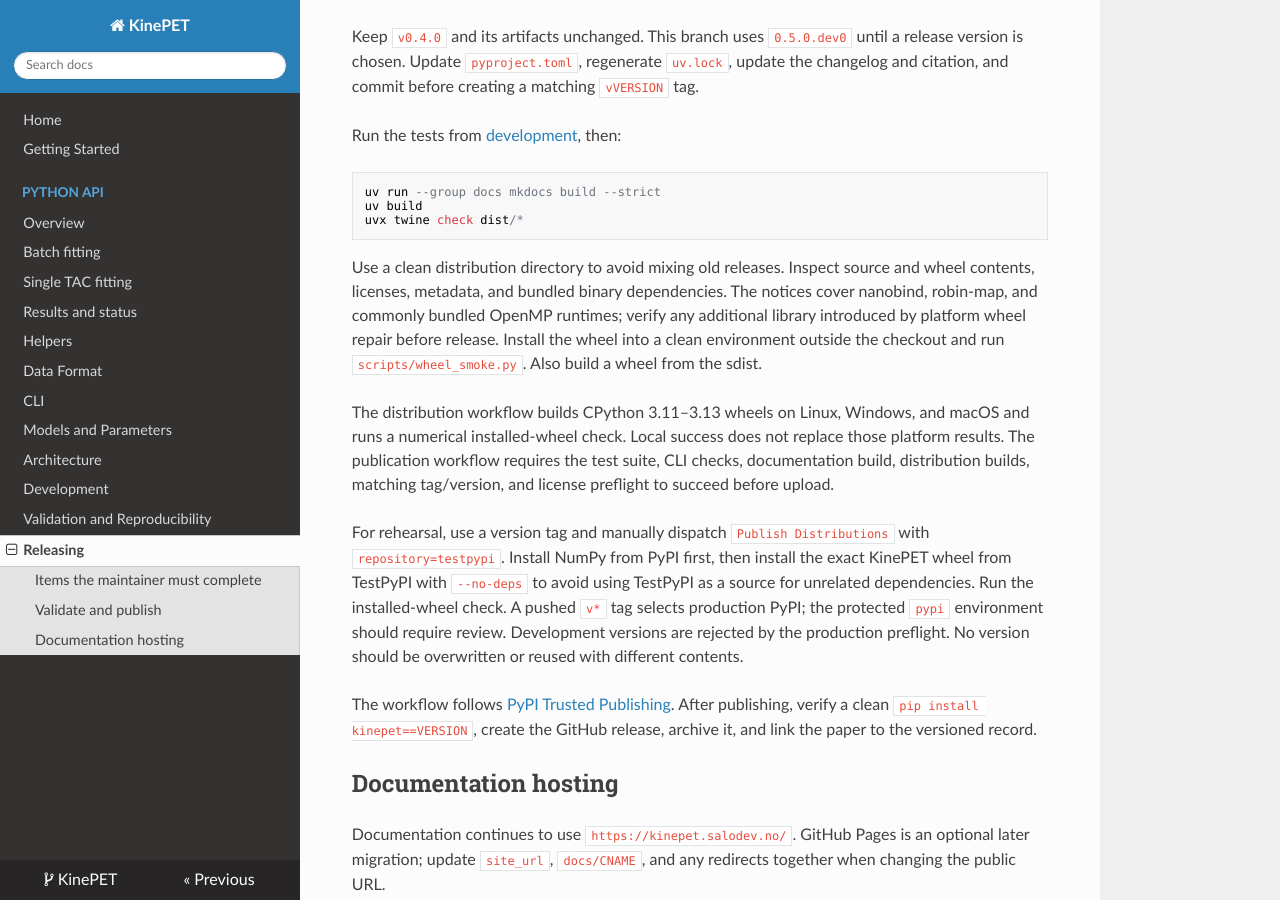
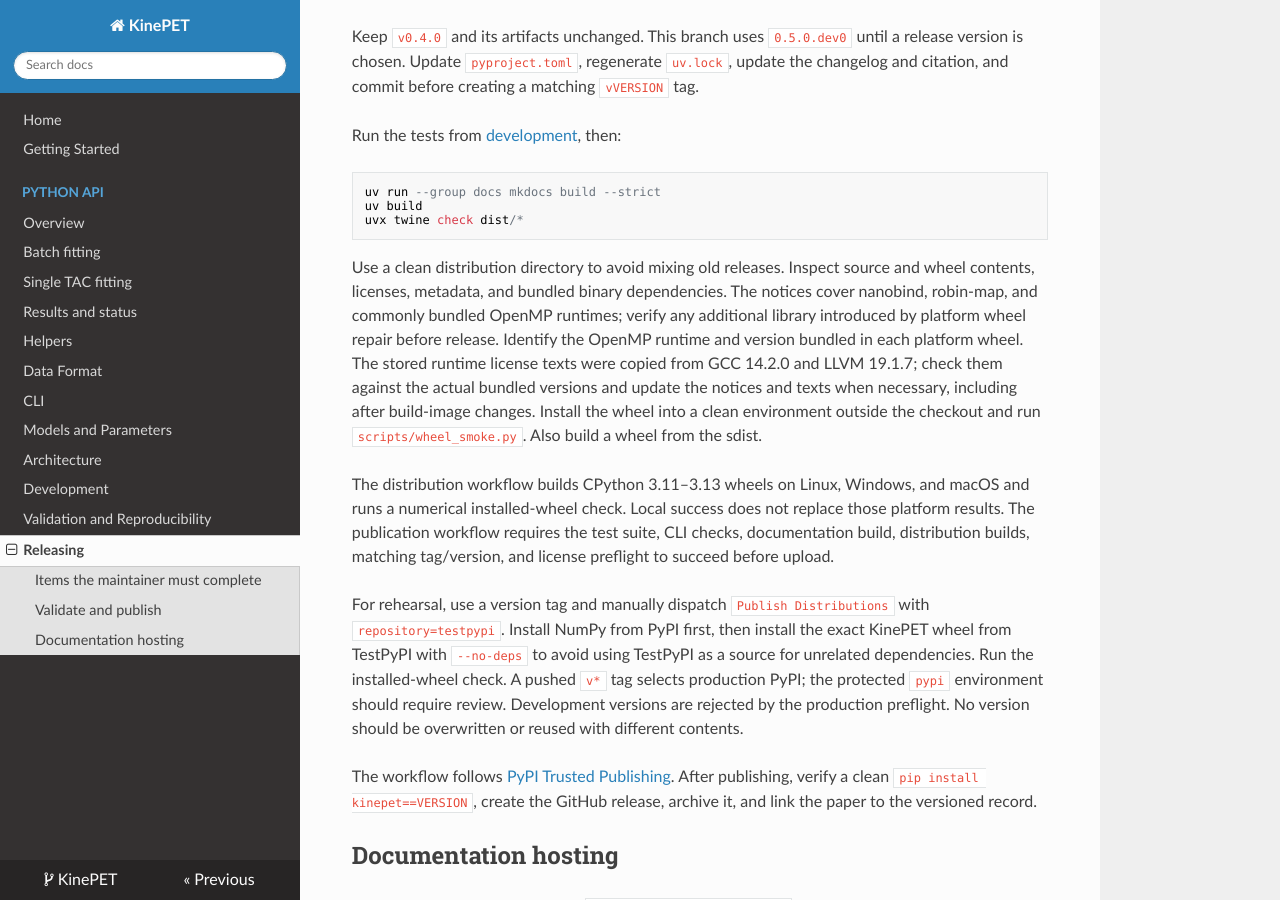
Before and after one commit to c-salomonsen/KinePET, an MkDocs documentation site: the page built from docs/releasing.md, in a window 1280 px wide and 900 px high, scrolled down 639 px. Built offline with MkDocs 1.6.1, drawn with Linux system fonts in a browser that asks for light colours; nearby versions of some CDN libraries; a script that is not in the unit is left out.

```diff
--- a/docs/releasing.md
+++ b/docs/releasing.md
@@ -38,6 +38,10 @@ Use a clean distribution directory to avoid mixing old releases. Inspect source
 and wheel contents, licenses, metadata, and bundled binary dependencies. The
 notices cover nanobind, robin-map, and commonly bundled OpenMP runtimes; verify
 any additional library introduced by platform wheel repair before release.
+Identify the OpenMP runtime and version bundled in each platform wheel. The
+stored runtime license texts were copied from GCC 14.2.0 and LLVM 19.1.7;
+check them against the actual bundled versions and update the notices and texts
+when necessary, including after build-image changes.
 Install the wheel into a clean environment outside the checkout and run
 `scripts/wheel_smoke.py`. Also build a wheel from the sdist.
 
```
Also changed, not shown: THIRD_PARTY_NOTICES.md (+5 -6 lines).
